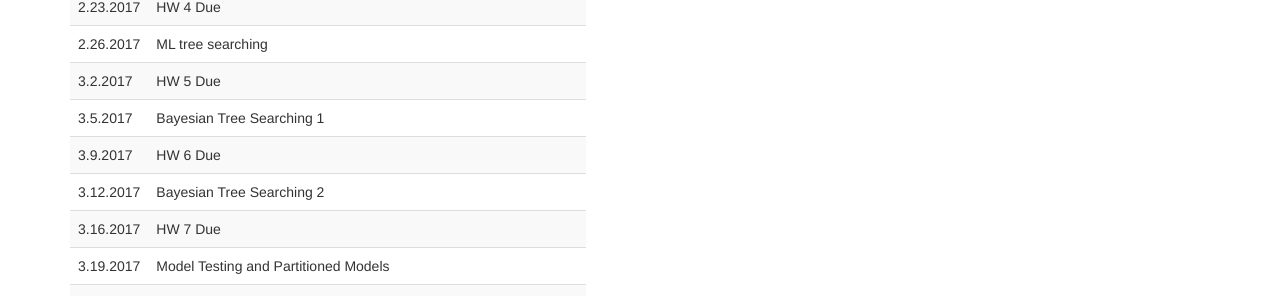
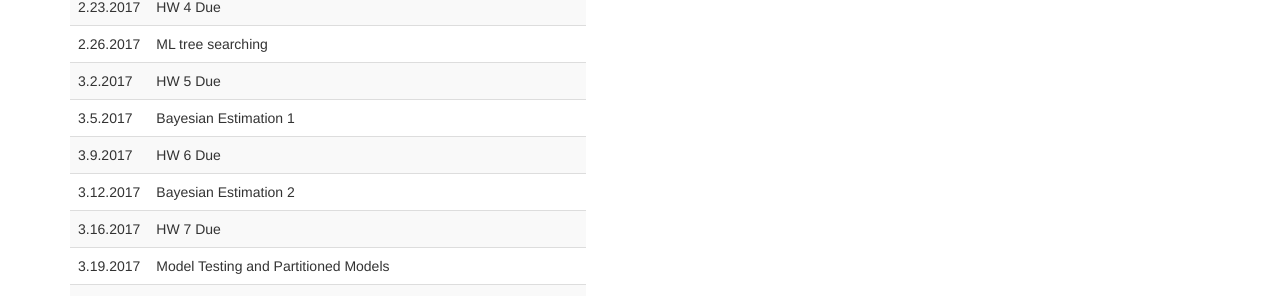
Before and after one commit to tylerastevens/SELUSys2018, a Jekyll site: the page built from index.md, in a window 1280 px wide. Shown: the part 693-989 px from the top of the page. Built offline with Jekyll 4.4.1, drawn with Linux system fonts in a browser that asks for light colours.

Commit message:
change topics

```diff
--- a/_includes/syllabus.html
+++ b/_includes/syllabus.html
@@ -64,14 +64,14 @@
 </tr>
 <tr>
 <td>3.5.2017</td>
-<td>Bayesian Tree Searching 1</td>
+<td>Bayesian Estimation 1</td>
 </tr>
 <td>3.9.2017</td>
 <td>HW 6 Due</td>
 </tr>
 <tr>
 <td>3.12.2017</td>
-<td> Bayesian Tree Searching 2</td>
+<td> Bayesian Estimation 2</td>
 </tr>
 <td>3.16.2017</td>
 <td>HW 7 Due</td>
```
Also changed, not shown: 1 other file.
